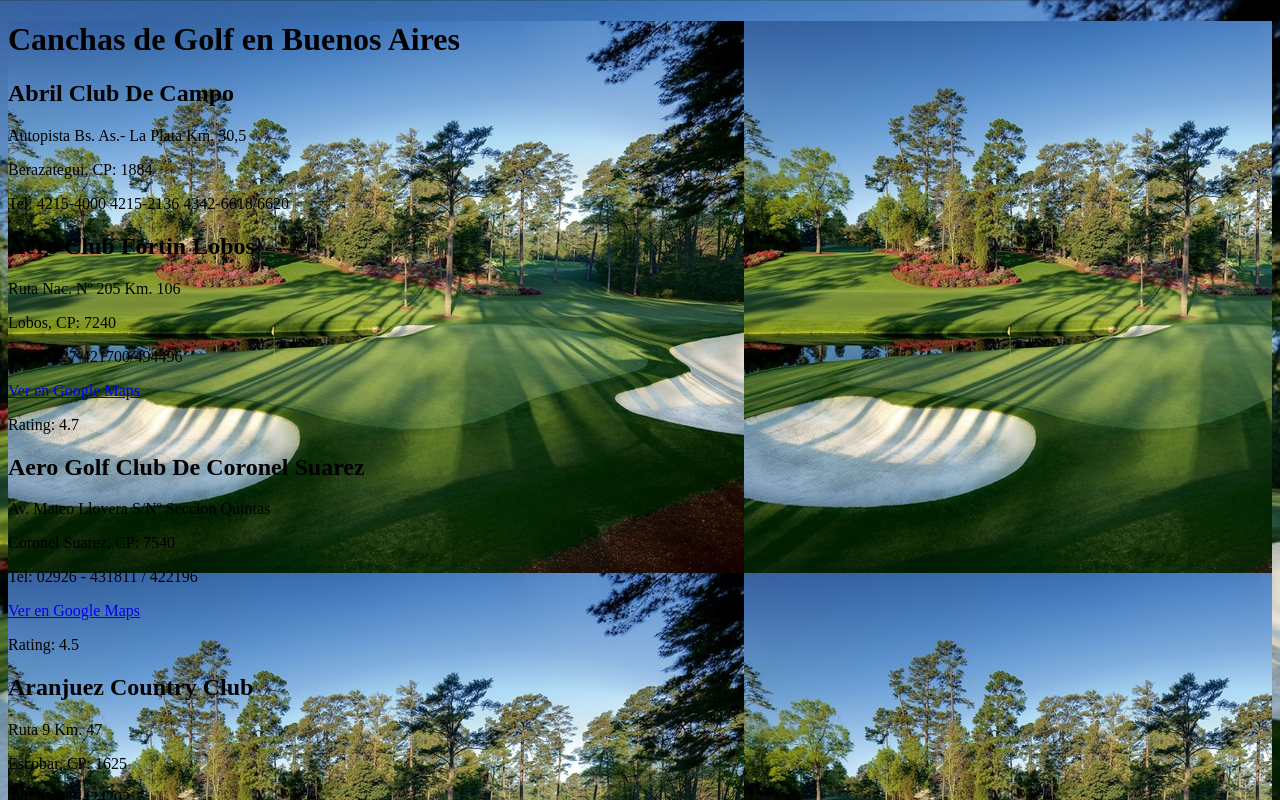
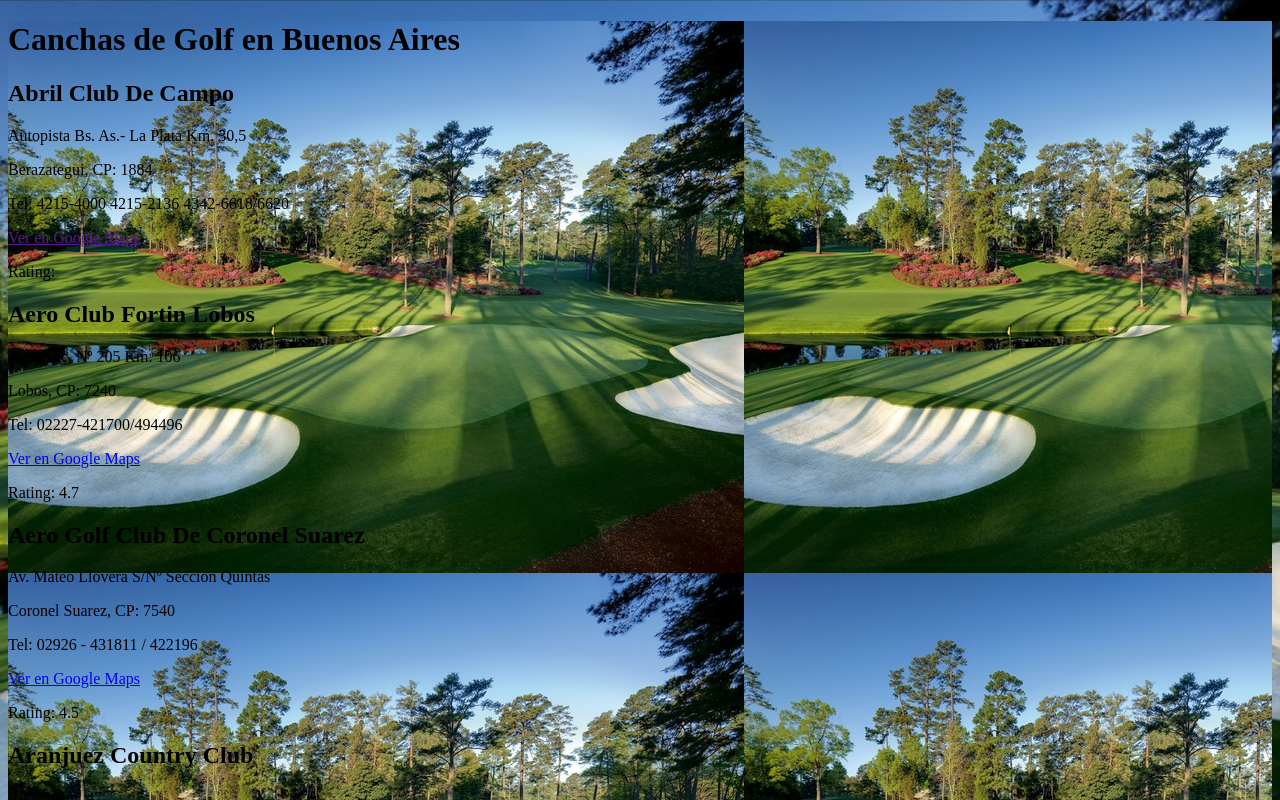
Before and after one commit to martomartomarto/golf-buenos-aires-app, a Next.js app: page / in a window 1280 px wide. Shown: the top 800 px of the page. Built offline with nearby package versions, Linux system fonts and the light colour scheme.

Commit message:
Update GolfCourseCard.tsx

```diff
--- a/components/GolfCourseCard.tsx
+++ b/components/GolfCourseCard.tsx
@@ -1,45 +1,26 @@
 import React from 'react';
 
-type Course = {
+interface GolfCourse {
   Nombre: string;
   Dirección: string;
   Localidad: string;
-  "Código Postal": string;
+  'Código Postal': string;
   Teléfono: string;
   maps_url: string;
-  rating: string | number;
-};
+  rating: number;
+}
 
-type Props = {
-  course: Course;
-};
-
-const GolfCourseCard = ({ course }: Props) => {
+const GolfCourseCard: React.FC<{ course: GolfCourse }> = ({ course }) => {
   return (
-    <div className="bg-white bg-opacity-90 backdrop-blur-md rounded-xl shadow-lg p-5 hover:shadow-xl transition duration-300">
+    <div className="bg-white bg-opacity-90 rounded-lg shadow-md p-4 text-sm text-gray-800 backdrop-blur-md">
       <h2 className="text-xl font-bold mb-2">{course.Nombre}</h2>
-      <p className="text-sm text-gray-800">{course.Dirección}</p>
-      <p className="text-sm text-gray-700">
-        {course.Localidad}, CP: {course["Código Postal"]}
-      </p>
-      {course.Teléfono && (
-        <p className="text-sm text-gray-700 mt-1">Tel: {course.Teléfono}</p>
-      )}
-      {course.maps_url && (
-        <a
-          href={course.maps_url}
-          target="_blank"
-          rel="noopener noreferrer"
-          className="text-blue-600 underline text-sm mt-2 inline-block"
-        >
-          Ver en Google Maps
-        </a>
-      )}
-      {course.rating && (
-        <p className="text-sm text-yellow-700 mt-2 font-medium">
-          Rating: {course.rating}
-        </p>
-      )}
+      <p>{course.Dirección}</p>
+      <p>{course.Localidad}, CP: {course['Código Postal']}</p>
+      {course.Teléfono && <p>Tel: {course.Teléfono}</p>}
+      <a href={course.maps_url} target="_blank" rel="noopener noreferrer" className="text-blue-600 underline text-sm">
+        Ver en Google Maps
+      </a>
+      <p className="mt-2">Rating: {course.rating}</p>
     </div>
   );
 };
```
